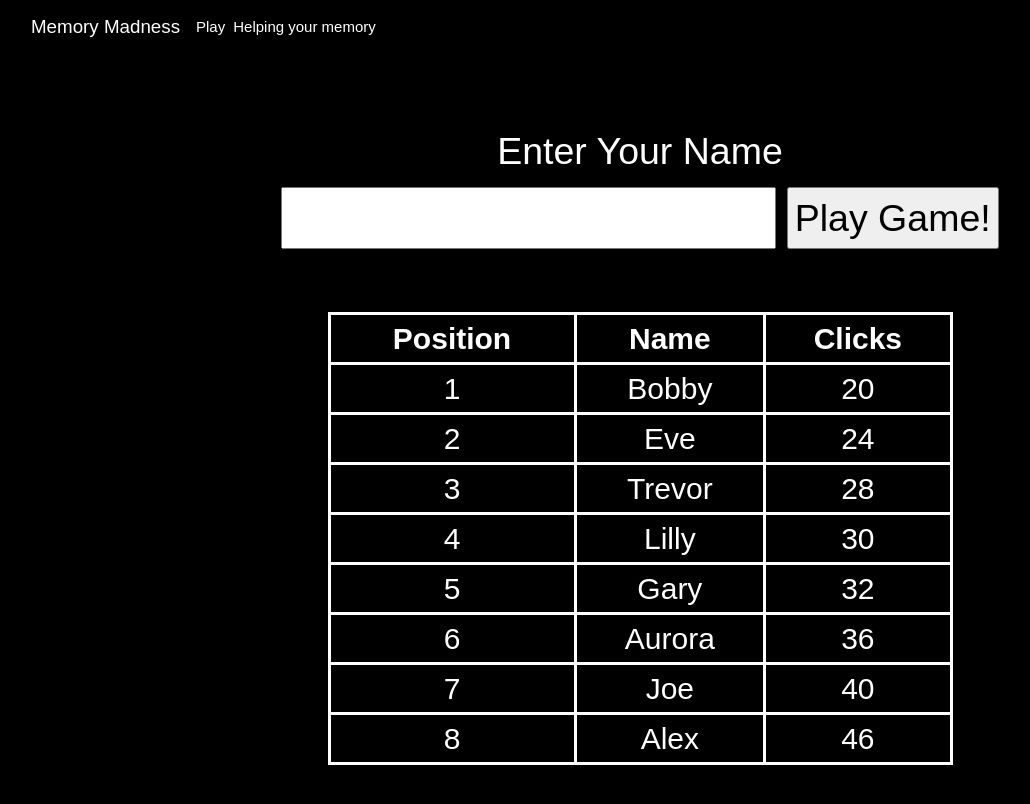
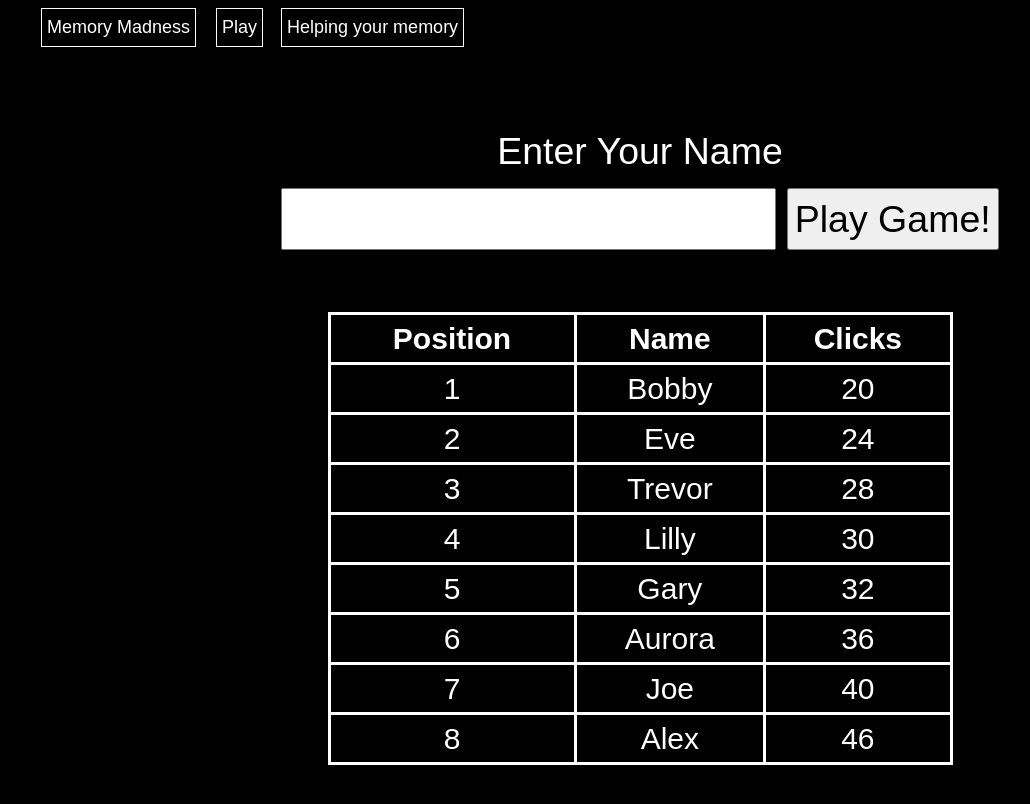
Before and after one commit to Code-Institute-Submissions/SuperGibbon-MS2, a plain HTML site: page index.html in a window 1280 px wide. Shown: the whole page, without its empty margins (0-1030 px from the left). Drawn offline with nearby package versions, Linux system fonts and the light colour scheme; a web font is replaced by a local one.

Commit message:
add css to navbar and update css to why play section

```diff
--- a/assets/css/style.css
+++ b/assets/css/style.css
@@ -2,6 +2,22 @@ body {
     background-color: black;
     color: white;
     font-family: "Allerta", sans-serif
+}
+
+/* Nav bar */
+
+.navbutton {
+    font-size: 120%;
+    margin: 0 10px;
+    border: solid 1px white;
+    padding: 5px;
+}
+
+.navbar-brand {
+    font-size: 120%;
+    border: solid 1px white;
+    padding: 5px;
+    margin: 0 10px;
 }
 
 /* player info area */
@@ -66,10 +82,10 @@ body {
 
 .whyPlay {
     text-align: center;
-
 }
 
 .whyPlay-header {
     font-family: "Allerta Stencil", sans-serif;
-    margin-bottom: 10px;
+    margin-bottom: 5%;
+    margin-top: 6%;
 }
--- a/assets/js/scripts.js
+++ b/assets/js/scripts.js
@@ -11,7 +11,7 @@ $("#homeBtn").click(function() {
     $(".aboutHidden").removeClass("d-none")
 })
 
-/* Play game button */
+/* Play game button - need to add error if name empty*/
 
 $("#gameStart").click(function() {
     $(".aboutHidden").addClass("d-none")
--- a/index.html
+++ b/index.html
@@ -25,8 +25,8 @@
                             <div class="collapse navbar-collapse" id="navbarcollapse">
                                 <a href="#" class="navbar-brand d-none d-sm-block">Memory Madness</a>
                                 <ul class="navbar-nav nav list-inline">
-                                    <li class="button list-inline-item"><a id="homeBtn" >Play</a></li>
-                                    <li class="button list-inline-item"><a id="whyPlayBtn">Helping your memory</a></li>
+                                    <li class="navbutton list-inline-item"><a id="homeBtn" >Play</a></li>
+                                    <li class="navbutton list-inline-item"><a id="whyPlayBtn">Helping your memory</a></li>
                                 </ul>
                             </div>
                     </nav>
```
